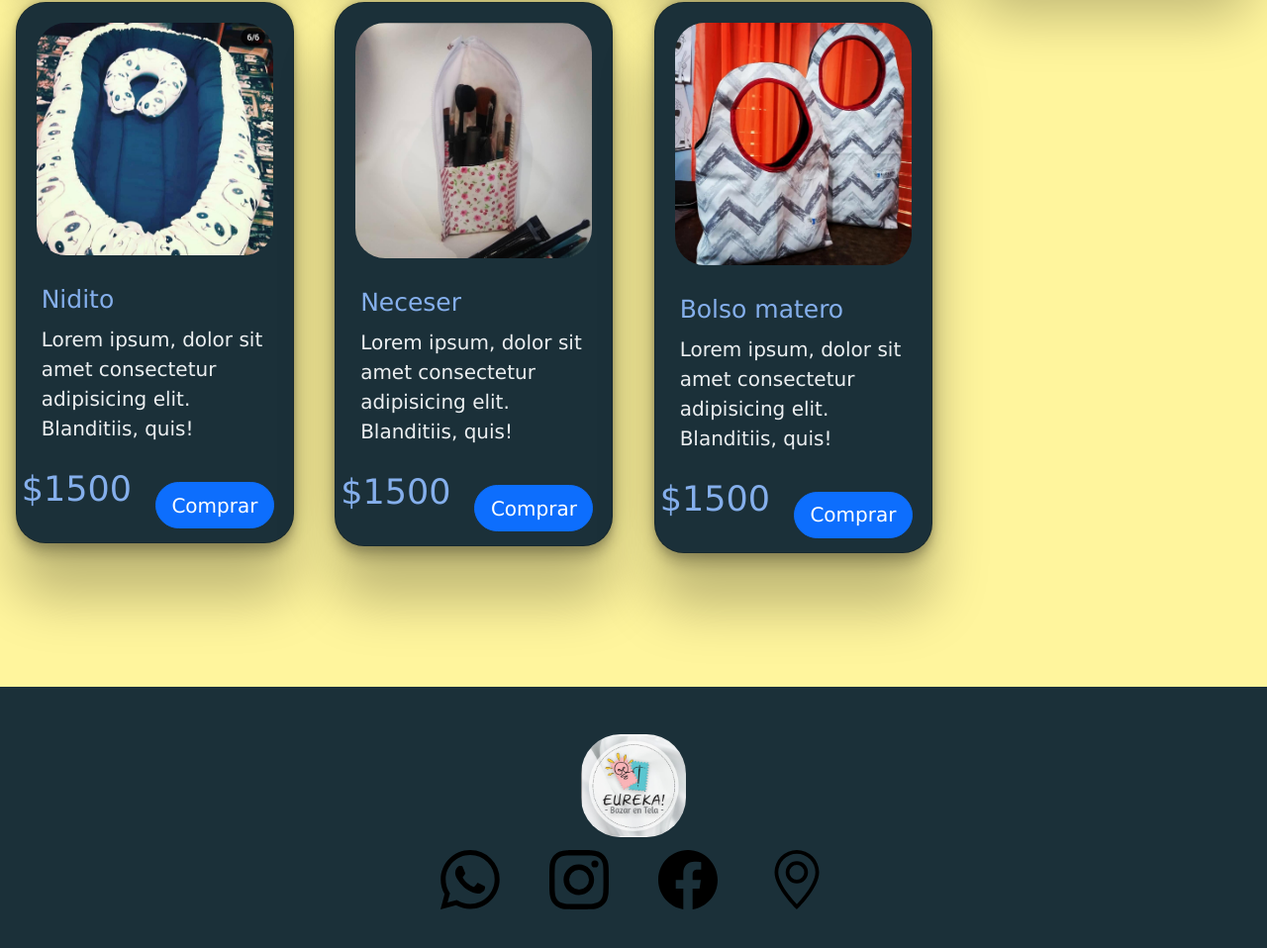
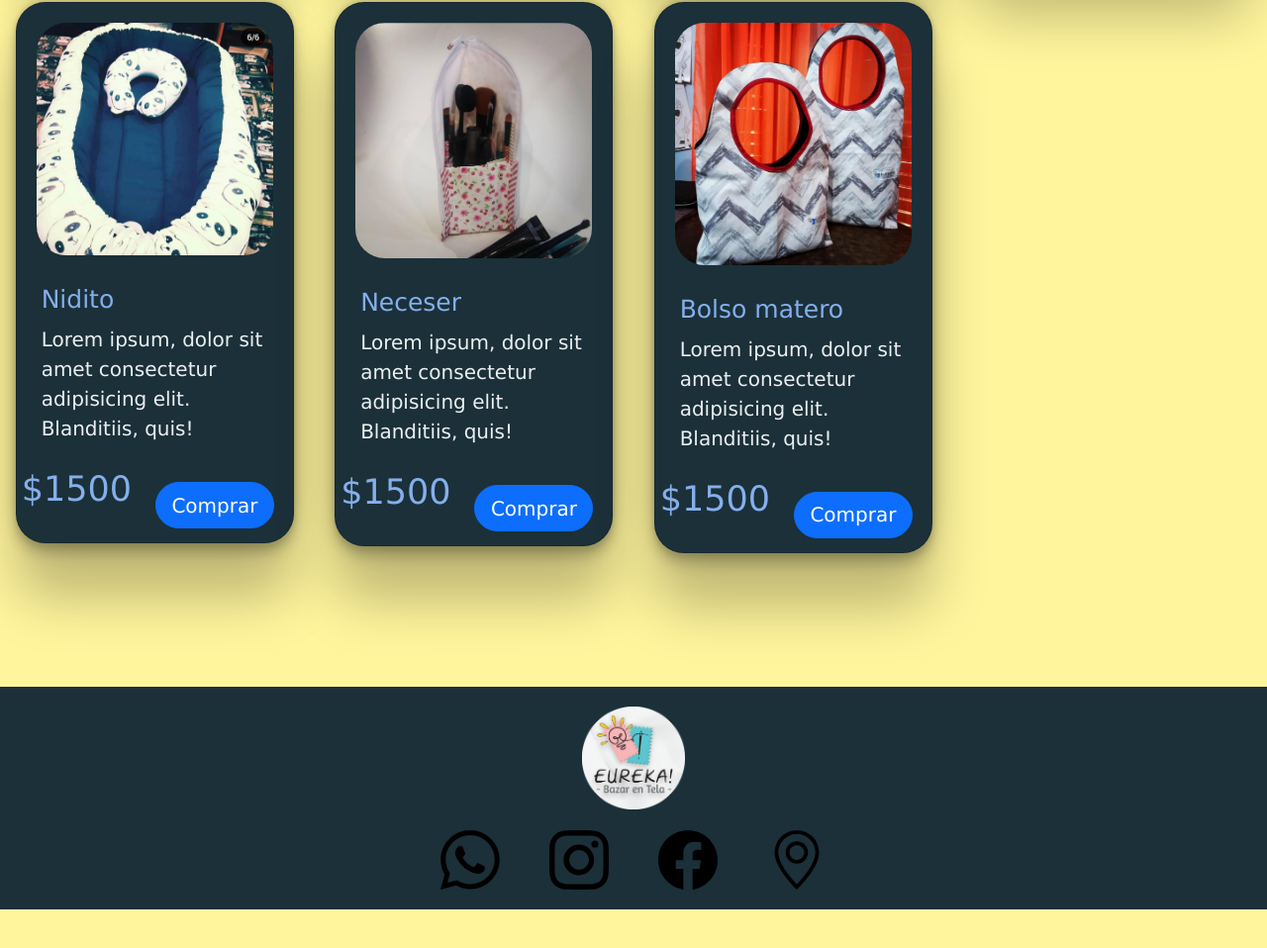
Before and after one commit to MarianoBordon8/CoderH-proyecto-Eureka, a plain HTML site: page pages/stock.html in a window 1280 px wide. Shown: the part 976-1934 px from the top of the page at 99% size. After the commit the page ends 1895 px from the top, so only its background shows below. Drawn offline with nearby package versions, Linux system fonts and the light colour scheme.

Commit message:
Actualizacion de footer y nav

```diff
--- a/css/style.css
+++ b/css/style.css
@@ -44,7 +44,6 @@ nav{
 }
 
 .header__logo img {
-    border-radius: 40px;
     height: 67px;
     width: auto;
     cursor: pointer;
@@ -128,7 +127,7 @@ main {
 footer {
     width: 100%;
     height: 5%;
-    padding: 2rem 8%;
+    padding: 1rem 8%;
     background-color: #1b3039;
     display: flex;
     justify-content: center;
@@ -137,10 +136,9 @@ footer {
 }
 
 .footer-div1-logo__img {
-    border-radius: 40px;
     height: 13vh;
-    margin-top: 1vh;
     cursor: pointer;
+    margin-bottom: 1vh;
 }
 
 .footer-div1-logo__img:hover{
--- a/pages/stock.html
+++ b/pages/stock.html
@@ -12,7 +12,7 @@
         <header class="header">
             <nav class="navbar navbar-expand-xl">
                 <div class="header__logo">
-                    <a href="../index.html"><img class="header-logo__img" src="../image/eureka.png" alt=""></a>
+                    <a href="../index.html"><img class="header-logo__img" src="../image/eureka!.png" alt=""></a>
                 </div>
                 <button type="button" class="navbar-toggler bg-light" data-bs-toggle="collapse" data-bs-target="#MenuNavegacion">
                     <span class="navbar-toggler-icon"></span>
@@ -163,7 +163,7 @@
         </main>
         <footer class="container-fluid">
             <div class="footer-div1__logo">
-                <img src="../image/eureka.png" alt=""class="footer-div1-logo__img">
+                <img src="../image/eureka!.png" alt=""class="footer-div1-logo__img">
             </div>
             <div class="footer-div2__iconos">
                 <svg xmlns="http://www.w3.org/2000/svg" width="60" height="60" fill="currentColor" class="wsp bi bi-whatsapp" viewBox="0 0 16 16">
```
Also changed, not shown: index.html (+2 -2 lines), pages/carrito.html (+2 -2 lines), pages/contacto.html (+2 -2 lines), pages/cuenta.html (+2 -2 lines), pages/productos.html (+2 -2 lines), image/eureka!.png (added), image/eureka.png (deleted).
